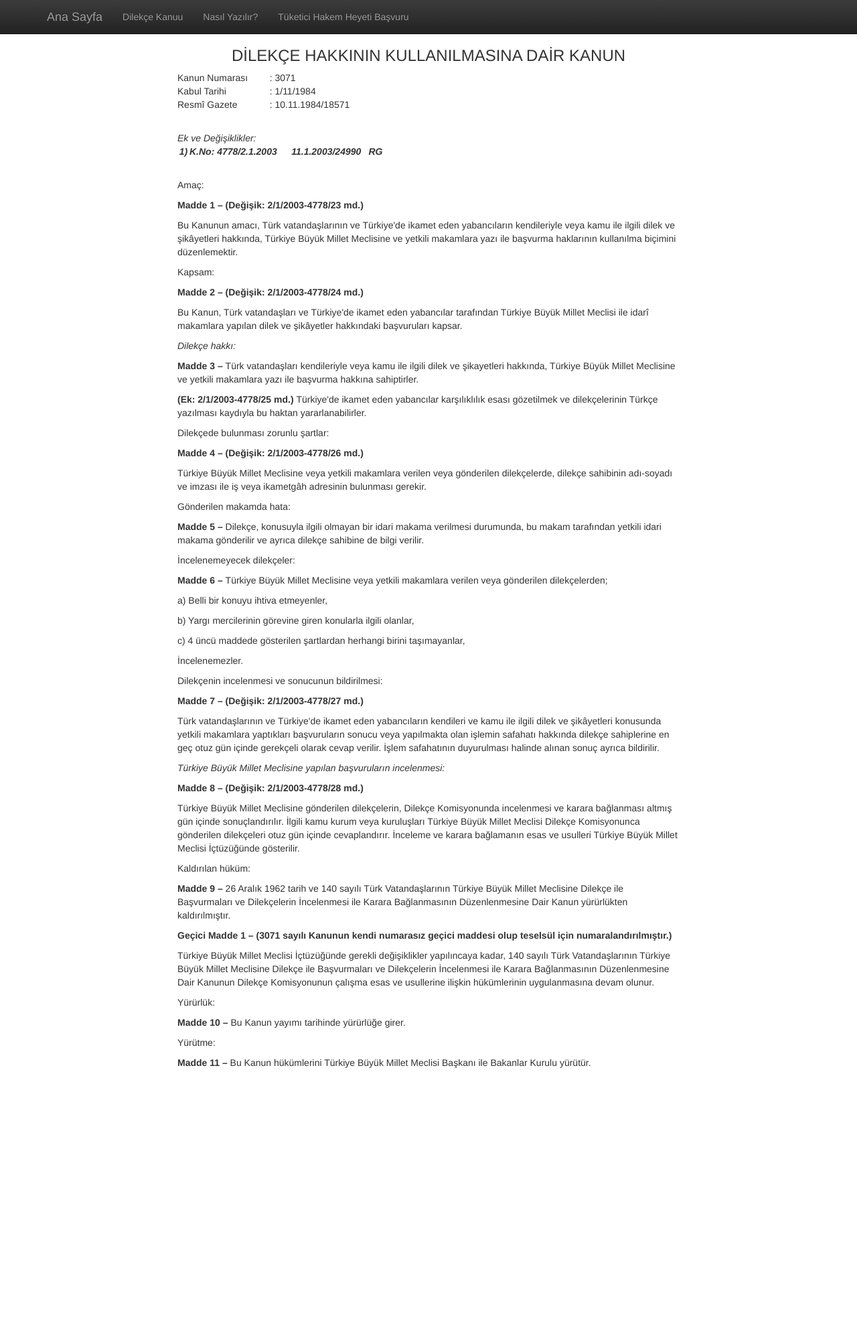
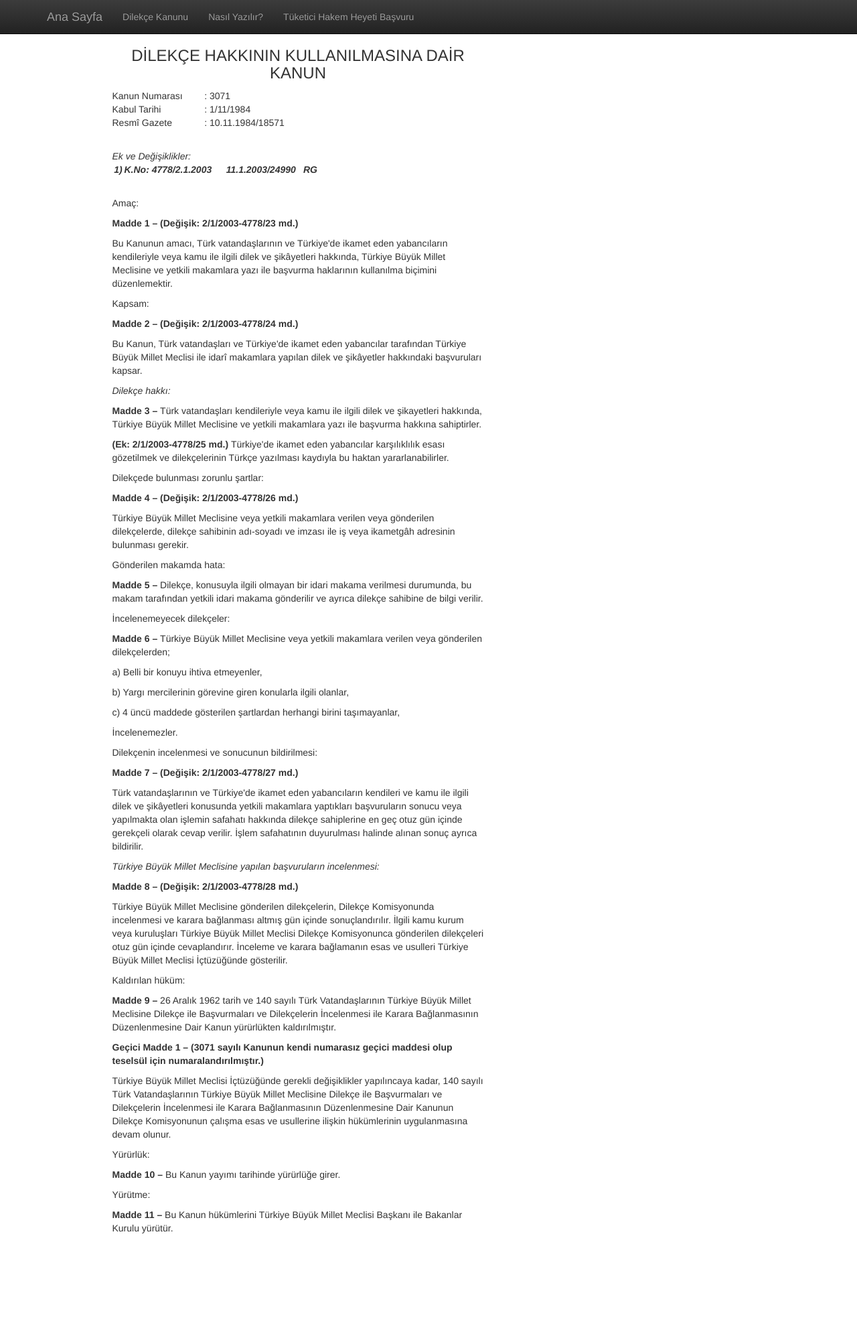
Before and after one commit to gucluoz/arzuhal, a Django app: a page that uses web/templates/web/base.html.j2 in a window 1280 px wide. Shown: the whole page at 67% size. Before the commit the page ends 1594 px from the top, so only its background shows below. Run offline with Django 3.2, Linux system fonts and the light colour scheme; parts of the project's set-up code (start-up, migrations or seed data) failed here and were passed over; some libraries are stand-ins or nearby versions.

Commit message:
Add THH Page and some positioning tweaks

```diff
--- a/web/templates/web/base.html.j2
+++ b/web/templates/web/base.html.j2
@@ -28,7 +28,7 @@
           </div>
           <div id="navbar" class="navbar-collapse collapse">
             <ul class="nav navbar-nav">
-              <li><a href="{% url 'kanunHtml' %}">Dilekçe Kanuu</a></li>
+              <li><a href="{% url 'kanunHtml' %}">Dilekçe Kanunu</a></li>
               <li><a href="{% url 'nasilYazilirHtml' %}">Nasıl Yazılır?</a></li>
               <li><a href="{% url 'thhBasvuruHtml' %}">Tüketici Hakem Heyeti Başvuru</a></li>
             </ul>
--- a/web/templates/web/dilekcekanun.html.j2
+++ b/web/templates/web/dilekcekanun.html.j2
@@ -3,12 +3,12 @@
 {% block maincontent %}
 <div class="container">
   <div class=row>
-  <div class="col-md-8 col-md-offset-2" style="text-align: center">
+  <div class="col-md-6 col-md-offset-1" style="text-align: center">
     <h3>DİLEKÇE HAKKININ KULLANILMASINA DAİR KANUN</h3>
   </div>
 </div>
 <div class="row">
-  <div class="col-md-8 col-md-offset-2">
+  <div class="col-md-6 col-md-offset-1">
     <table border="0">
 
 
--- a/web/templates/web/nasilyazilir.html.j2
+++ b/web/templates/web/nasilyazilir.html.j2
@@ -3,7 +3,7 @@
 {% block maincontent %}
 <div class="container">
   <div class="row">
-    <div class="col-md-8 col-md-offset-1">
+    <div class="col-md-6 col-md-offset-1">
       <h3>Dilekçe nedir ?</h3>
       <p>Dilekçe, özel kişilerin tüzel şahıslara (kamu kurumları, özel firmalar vb.) talep, istek ve bildirimlerini yazılı olarak iletmek için kullandıkları yazılı ve imzalı dokümandır.</p>
 
```
Also changed, not shown: web/templates/web/thhbasvuru.html.j2 (+20 -5 lines).
